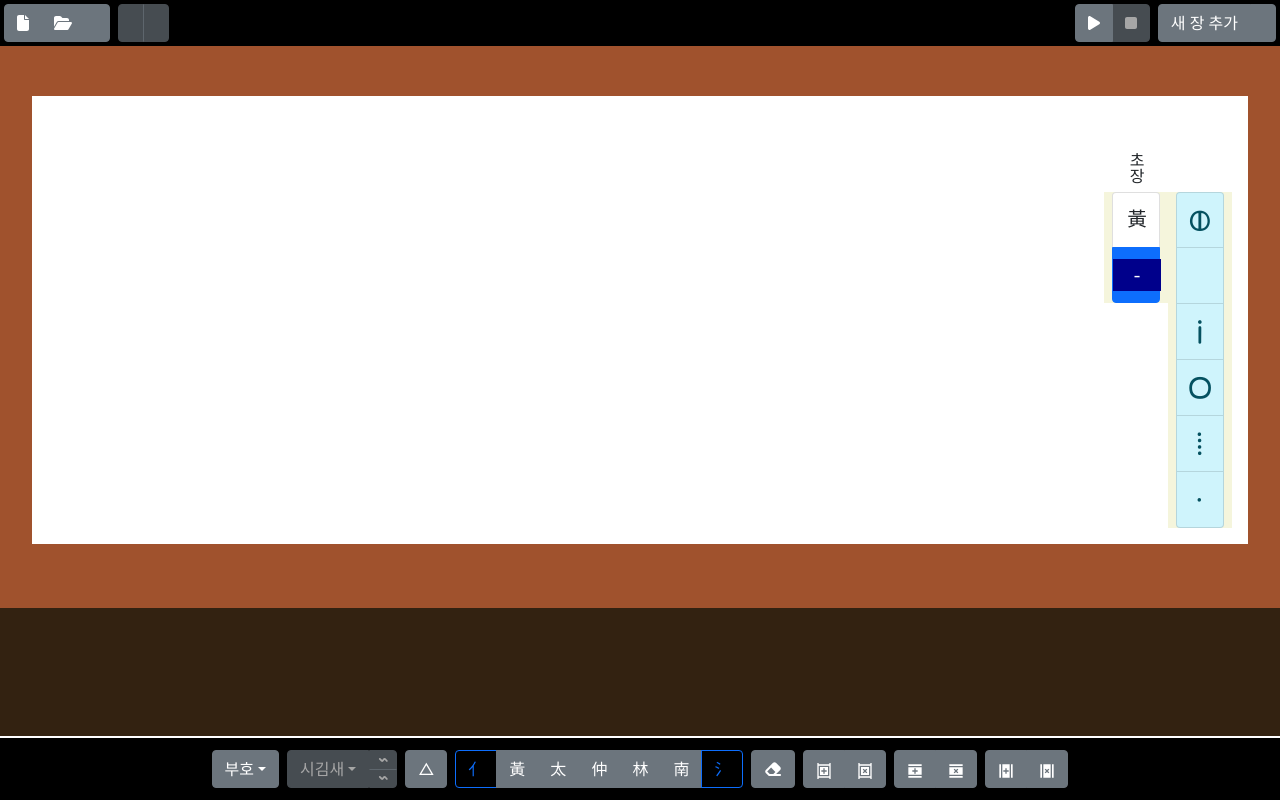
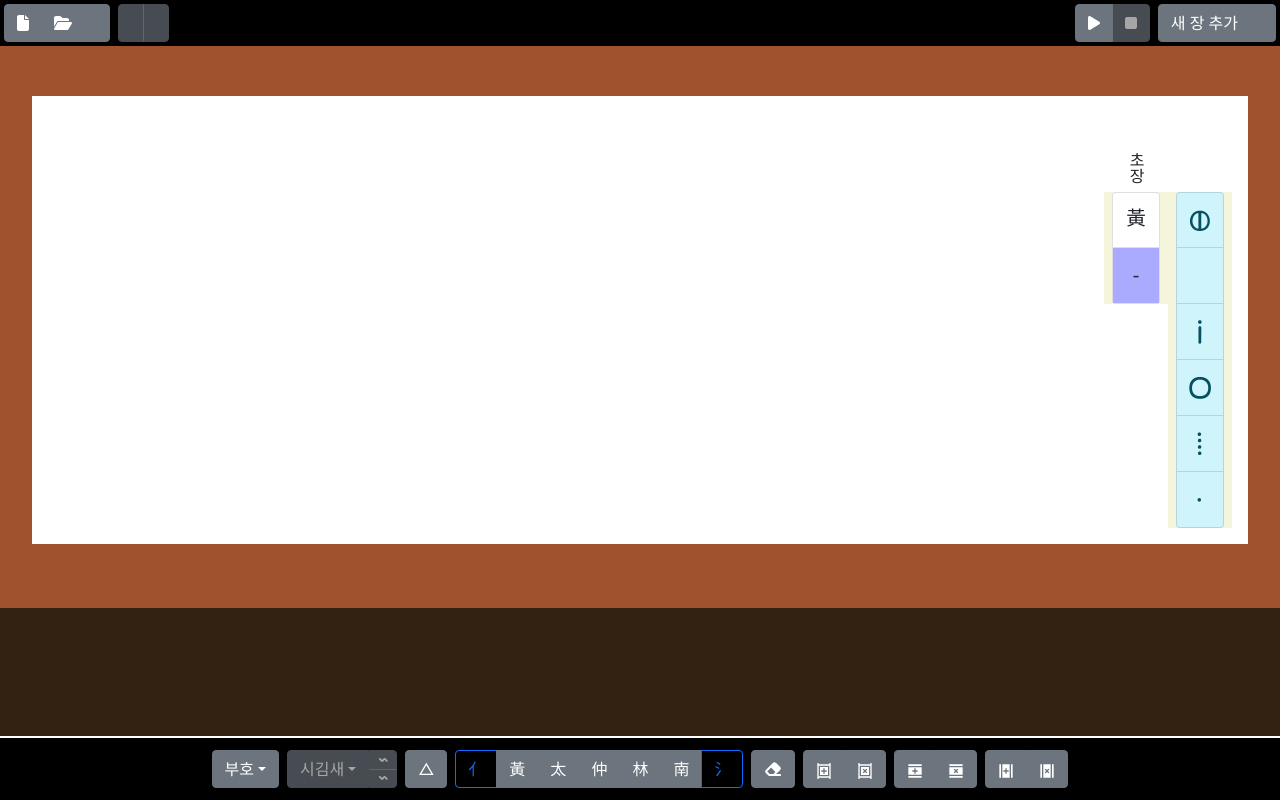
Before and after one commit to Tteoieonire/Jeonggan, a Vue app: page / in a window 1280 px wide. Built offline with nearby package versions, Linux system fonts and the light colour scheme.

Commit message:
Unify move & moveRhythm with cursor

```diff
--- a/src/app.vue
+++ b/src/app.vue
@@ -36,8 +36,7 @@
       :aria-label="canvasLabel"
       :cursor="player?.cursor || editor.cursor"
       :gaks="gaks"
-      @move="move"
-      @moveRhythm="moveRhythm"
+      @moveTo="moveTo"
       id="workspace"
     ></canvaspanel>
   </div>
@@ -60,30 +59,29 @@ import { writeMidi } from 'midi-file'
 import { defineComponent } from 'vue'
 import { InstrumentName } from 'soundfont-player'
 
+import canvaspanel from './components/canvaspanel.vue'
 import keypanel from './components/keypanel.vue'
 import menupanel from './components/menupanel.vue'
-import canvaspanel from './components/canvaspanel.vue'
 
+import configmodal from './components/configmodal.vue'
+import globalmodal from './components/globalmodal.vue'
 import initmodal from './components/initmodal.vue'
-import globalmodal from './components/globalmodal.vue'
-import configmodal from './components/configmodal.vue'
 
+import { REST_OBJ, RHYTHM_OBJ, YUL_OBJ } from './constants'
+import { convertToMidi } from './converter'
 import Cursor, { CoordLevel } from './cursor'
+import IME from './ime'
 import {
+  Chapter,
   Config,
-  Chapter,
   Music,
   MusicEditor,
   MusicPlayer,
   UndoOp,
 } from './music'
-import IME from './ime'
-import { querySymbol, TrillState } from './symbols'
-import { RHYTHM_OBJ, YUL_OBJ, REST_OBJ } from './constants'
-import { serializeMusic, deserializeMusic } from './serializer'
-import { EntryOf } from './symbols'
-import { convertToMidi } from './converter'
-import { inRange, wrappedIdx } from './utils'
+import { deserializeMusic, serializeMusic } from './serializer'
+import { EntryOf, querySymbol, TrillState } from './symbols'
+import { inRange } from './utils'
 
 /**
  * Controller
@@ -144,7 +142,7 @@ export default defineComponent({
       const chapters = [new Chapter(INIT_CONFIG)]
       this.music = new Music(chapters)
       this.editor = this.music.getEditor()
-      this.move(0, 0, 0, 0)
+      this.editor.cursor.move(0, 0, 0, 0)
       this.write('main', YUL_OBJ[this.octave][0])
       this.editor.add('cell')
       this.init()
@@ -193,16 +191,9 @@ export default defineComponent({
     updateChapter() {
       this.config = this.editor.get('chapter').config
     },
-    move(chapter: number, cell: number, row: number, col: number) {
+    moveTo(coord: Cursor) {
       if (this.player != null) return
-      this.editor.cursor.move(chapter, cell, row, col)
-    },
-    moveRhythm(chapter: number, cell: number) {
-      if (this.player != null) return
-      chapter = wrappedIdx(chapter, this.editor.getLength('music'))
-      cell = wrappedIdx(cell, this.config.rhythm.length)
-      this.editor.cursor.moveRhythm(chapter, cell)
-      this.updateRhythm()
+      this.editor.cursor.moveTo(coord)
     },
     write<K extends keyof EntryOf>(
       where: K,
--- a/src/components/canvaspanel.vue
+++ b/src/components/canvaspanel.vue
@@ -5,8 +5,7 @@
       :key="`${gak.chapterID}_${gak.gakIndex}`"
       :cursor="cursor"
       :gak="gak"
-      @move="move"
-      @moveRhythm="moveRhythm"
+      @moveTo="moveTo"
     ></gak>
   </div>
 </template>
@@ -20,19 +19,15 @@ import gak from './gak.vue'
 
 export default defineComponent({
   props: {
-    cursor: { type: Object as PropType<Cursor | undefined>, required: true },
+    cursor: { type: Object as PropType<Cursor> },
     gaks: { type: Object as PropType<Gak[]>, required: true },
   },
   emits: {
-    move: (chapter: number, cell: number, row: number, col: number) => true,
-    moveRhythm: (chapter: number, cell: number) => true,
+    moveTo: (coord: Cursor) => true,
   },
   methods: {
-    move(chapter: number, cell: number, row: number, col: number) {
-      this.$emit('move', chapter, cell, row, col)
-    },
-    moveRhythm(chapter: number, cell: number) {
-      this.$emit('moveRhythm', chapter, cell)
+    moveTo(coord: Cursor) {
+      this.$emit('moveTo', coord)
     },
   },
   components: { gak },
--- a/src/components/cell.vue
+++ b/src/components/cell.vue
@@ -1,84 +1,86 @@
 <template>
-  <b-container style="height: 100%">
-    <b-row
-      v-for="(row, r) in cell"
-      :key="getID(row) ?? -r"
+  <div class="container">
+    <div
+      v-for="(row, r) in rows"
+      :key="r"
       :style="getRowStyle(row)"
       align-v="center"
       class="myrow"
     >
-      <b-col
-        v-for="(col, c) in row"
-        :key="getID(col) ?? -c"
-        :class="{ cur: thisCol(r, c) }"
-        @click.stop="move(r, c)"
+      <el
+        v-for="(x, c) in row"
+        :key="c"
+        :content="x"
+        :coord="coordWith(r, c)"
+        :cursor="cursor"
+        @moveTo="moveTo"
+        class="mycol"
       >
-        <span class="gugak">{{ getMain(col) }}</span>
-        <span v-if="col && col.modifier" class="gugak modifier">{{
-          'text' in col.modifier ? col.modifier.text : col.modifier.texts[0]
-        }}</span>
-      </b-col>
-    </b-row>
-  </b-container>
+      </el>
+    </div>
+  </div>
 </template>
 
 <script lang="ts">
-import Cursor from '@/cursor'
 import { defineComponent, PropType } from 'vue'
 
-import { Cell, Row, Col } from '../music'
-import { getID } from '../utils'
+import col from './col.vue'
+import Cursor from '@/cursor'
+import { Cell, Row } from '@/music'
 
 export default defineComponent({
   props: {
-    thisCell: { type: Boolean, required: true },
-    cursor: { type: Cursor },
-    cell: { type: Object as PropType<Cell>, required: true },
+    cell: { type: Object as PropType<Cell> },
+    coord: { type: Object as PropType<Cursor>, required: true },
+    cursor: { type: Object as PropType<Cursor> },
   },
-  emits: { move: (row: number, col: number) => true },
+  emits: { moveTo: (coord: Cursor) => true },
   methods: {
     getRowStyle(row?: Row) {
-      const longest = Math.max(this.cell.length, row ? row.length : 1)
+      const longest = Math.max(this.rows.length, row?.length ?? 1)
       return {
-        fontSize: 1.5 * Math.exp(-0.2 * longest) + 'em',
-        height: 100 / this.cell.length + '%',
+        fontSize: 1.5 * Math.exp(-0.2 * longest) + 'rem',
+        // height: 100 / this.cell.length + '%',
       }
     },
-    getMain(col?: Col) {
-      return col && col.main ? col.main.text : '-'
+    coordWith(r: number, c: number): Cursor {
+      const coord = this.coord.clone()
+      coord.row = r
+      coord.col = c
+      return coord
     },
-    move(r: number, c: number) {
-      this.$emit('move', r, c)
+    moveTo(coord: Cursor) {
+      this.$emit('moveTo', coord)
     },
-    thisCol(r: number, c: number) {
-      if (!this.thisCell) return false
-      return this.cursor?.row === r && this.cursor?.col === c
+  },
+  computed: {
+    rows() {
+      return this.cell ?? [new Array(1)]
     },
-    getID,
+  },
+  components: {
+    el: col,
   },
 })
 </script>
 
 <style scoped>
-.myrow {
-  width: 3rem;
-  white-space: nowrap;
-  overflow: hidden;
-  text-overflow: ellipsis;
-  text-align: center;
-  /**/
+.container {
+  height: 100%;
+
+  display: flex;
+  flex-direction: column;
 }
 
-.myrow > * {
-  padding: 0 !important;
+.myrow {
+  display: flex;
+  flex-direction: row;
+
+  flex-grow: 1;
+  white-space: nowrap;
 }
 
-.cur {
-  background-color: darkblue;
-}
-
-.modifier {
-  font-size: 70%;
-  vertical-align: 15%;
+.mycol {
+  flex-grow: 1;
 }
 </style>
--- /dev/null
+++ b/src/components/col.vue
@@ -0,0 +1,58 @@
+<template>
+  <div @click.stop="moveTo" :class="{ cur: isCur }" class="col">
+    <span class="gugak">{{ main }}</span>
+    <span v-if="content?.modifier" class="gugak modifier">{{
+      'text' in content?.modifier
+        ? content?.modifier.text
+        : content?.modifier.texts[0]
+    }}</span>
+  </div>
+</template>
+
+<script lang="ts">
+import { defineComponent, PropType } from 'vue'
+
+import Cursor from '@/cursor'
+import { Col } from '@/music'
+
+export default defineComponent({
+  props: {
+    content: { type: Object as PropType<Col> },
+    coord: { type: Object as PropType<Cursor>, required: true },
+    cursor: { type: Object as PropType<Cursor> },
+  },
+  emits: { moveTo: (coord: Cursor) => true },
+  methods: {
+    moveTo() {
+      this.$emit('moveTo', this.coord)
+    },
+  },
+  computed: {
+    main() {
+      return this.content?.main?.text || '-'
+    },
+    isCur(): boolean {
+      if (this.cursor == null) return false
+      return this.cursor.isEqualTo(this.coord)
+    },
+  },
+})
+</script>
+
+<style scoped>
+.col {
+  display: flex;
+  justify-content: center;
+  align-items: center;
+  overflow: hidden;
+}
+
+.cur {
+  background-color: #aaf;
+}
+
+.modifier {
+  font-size: 70%;
+  vertical-align: 15%;
+}
+</style>
--- a/src/components/gak.vue
+++ b/src/components/gak.vue
@@ -11,7 +11,7 @@
       <b-list-group-item
         v-for="(tick, i) in gak.content"
         :key="i"
-        :active="thisCell(i, true)"
+        :active="cursor?.isEqualTo(coord(true, i))"
         @click="moveRhythm(i)"
         class="gugak"
         variant="info"
@@ -29,16 +29,15 @@
       <b-list-group-item
         v-for="(cell, i) in gak.content"
         :key="getID(cell) ?? -i"
-        :active="thisCell(i, false)"
-        @click="move(i, 0, 0)"
       >
         <cell
-          v-if="cell"
-          :thisCell="thisCell(i, false)"
+          :cell="cell"
+          :coord="coord(false, i)"
           :cursor="cursor"
-          :cell="cell"
-          @move="(r, c) => move(i, r, c)"
-        ></cell>
+          @moveTo="moveTo"
+          class="cell"
+        >
+        </cell>
       </b-list-group-item>
     </b-list-group>
   </div>
@@ -47,10 +46,10 @@
 <script lang="ts">
 import { defineComponent, PropType } from 'vue'
 
-import cell from './cell.vue'
 import Cursor from '@/cursor'
 import { Gak } from '@/music'
 import { getID } from '../utils'
+import cell from './cell.vue'
 
 export default defineComponent({
   props: {
@@ -58,28 +57,29 @@ export default defineComponent({
     gak: { type: Object as PropType<Gak>, required: true },
   },
   emits: {
-    move: (gak: number, cell: number, row: number, col: number) => true,
-    moveRhythm: (gak: number, cell: number) => true,
+    moveTo: (coord: Cursor) => true,
   },
   methods: {
-    thisCell(cell: number, rhythmMode: boolean) {
+    coord(
+      rhythmMode: boolean,
+      cell: number,
+      row: number = 0,
+      col: number = 0
+    ): Cursor {
       if (!rhythmMode) {
         cell += this.gak.gakIndex * this.gak.measure
         if (this.gak.gakIndex > 0) cell -= this.gak.padding
       }
-      return (
-        this.cursor?.rhythmMode === rhythmMode &&
-        this.cursor?.chapter === this.gak.chapterIndex &&
-        this.cursor?.cell === cell
-      )
+      return new Cursor(rhythmMode, this.gak.chapterIndex, cell, row, col)
     },
     move(cell: number, row: number, col: number) {
-      cell += this.gak.gakIndex * this.gak.measure
-      if (this.gak.gakIndex > 0) cell -= this.gak.padding
-      this.$emit('move', this.gak.chapterIndex, cell, row, col)
+      this.$emit('moveTo', this.coord(false, cell, row, col))
     },
     moveRhythm(cell: number) {
-      this.$emit('moveRhythm', this.gak.chapterIndex, cell)
+      this.$emit('moveTo', this.coord(true, cell))
+    },
+    moveTo(coord: Cursor) {
+      this.$emit('moveTo', coord)
     },
     getID,
   },
@@ -133,7 +133,6 @@ export default defineComponent({
 
 .gak > * {
   height: 3.5rem;
-  padding: 0 !important;
 }
 
 .rhythm > * {
@@ -142,3 +141,9 @@ export default defineComponent({
   text-align: center;
 }
 </style>
+
+<style>
+.gak * {
+  padding: 0;
+}
+</style>
--- a/src/cursor.ts
+++ b/src/cursor.ts
@@ -92,8 +92,34 @@ class Cursor implements Position {
     this._move({ rhythmMode: true, chapter, cell, row: 0, col: 0 })
   }
 
-  moveTo(other: Cursor) {
+  moveTo(other: Position) {
     this._move(other)
+  }
+
+  isLessThan(other: Cursor) {
+    if (this.rhythmMode !== other.rhythmMode)
+      throw Error('Cannot compare cursors of different rhythmMode.')
+
+    if (this.chapter !== other.chapter) return this.chapter < other.chapter
+    if (this.cell !== other.cell) return this.cell < other.cell
+    if (this.row !== other.row) return this.row < other.row
+    return this.col < other.col
+  }
+
+  isEqualTo(other: Cursor) {
+    return (
+      this.rhythmMode === other.rhythmMode &&
+      this.chapter === other.chapter &&
+      this.cell === other.cell &&
+      this.row === other.row &&
+      this.col === other.col
+    )
+  }
+
+  isBetween(a: Cursor, b: Cursor) {
+    // Check if min{a, b} <= this <= max{a, b}
+    const [min, max] = a.isLessThan(b) ? [a, b] : [b, a]
+    return !(this.isLessThan(min) || max.isLessThan(this))
   }
 }
 
--- a/src/music.ts
+++ b/src/music.ts
@@ -504,7 +504,7 @@ export class MusicEditor extends MusicViewer {
   }
 
   trim() {
-    const el = this.get('cell')
+    const el = this.tryGet('cell')
     if (!isEmptyCell(el)) return
     this.get('chapter').splice(this.cursor.cell, 1, undefined)
   }
@@ -656,7 +656,7 @@ export class MusicEditor extends MusicViewer {
   }
 }
 
-function isEmptyCell(cell: Cell | undefined) {
+function isEmptyCell(cell?: Cell | null) {
   if (!cell) return true
   if (cell.length > 1) return false
   if (!cell[0]) return true
```
